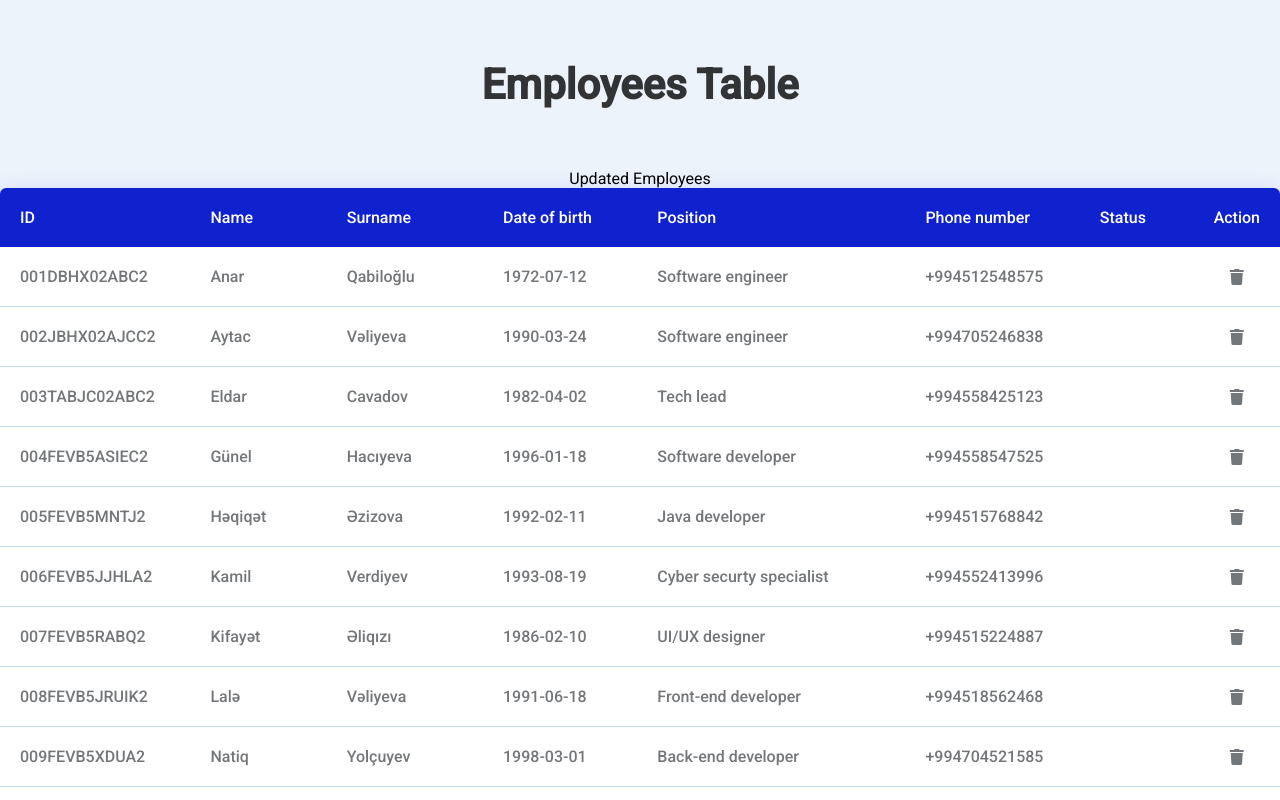
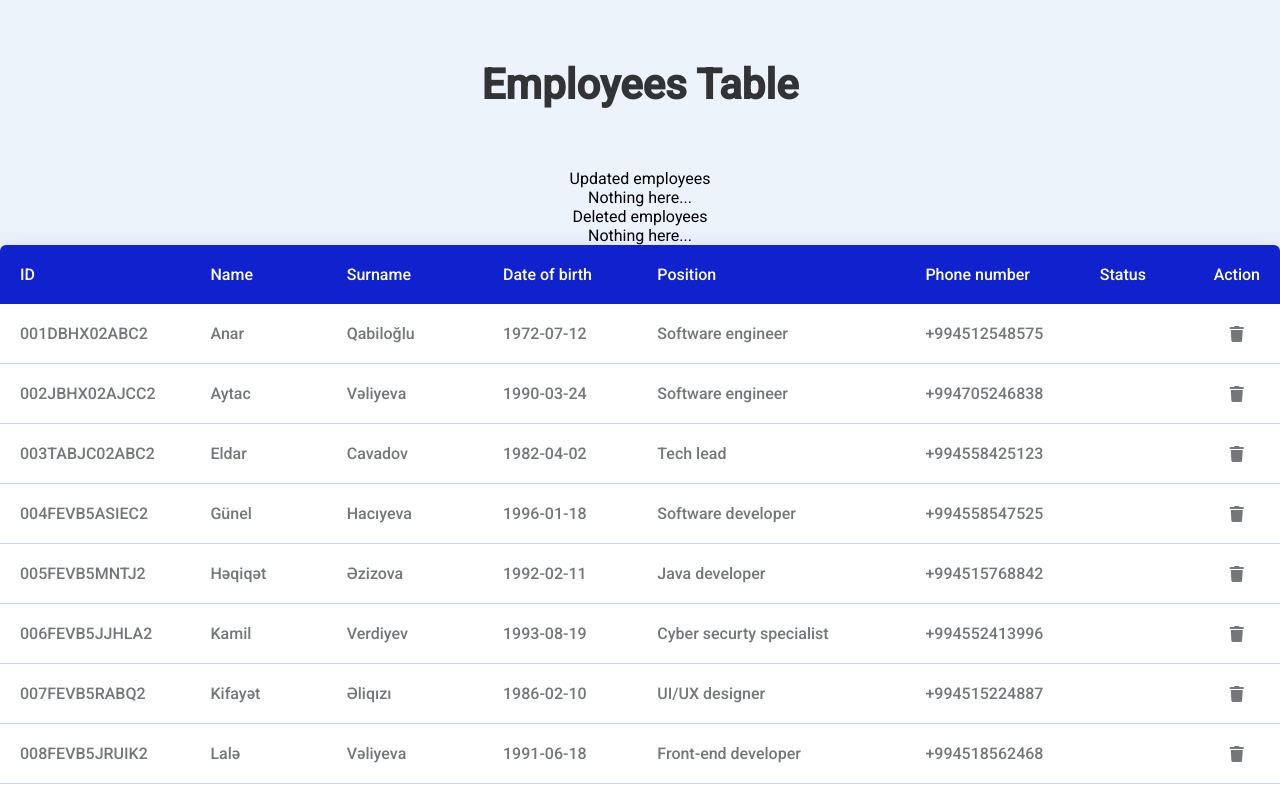
Before and after one commit to sabina929/React-editable-table, a React (Create React App) app: page / in a window 1280 px wide. Shown: the top 800 px of the page. Built offline with nearby package versions, Linux system fonts and the light colour scheme.

Commit message:
get list of updated employees

```diff
--- a/package.json
+++ b/package.json
@@ -8,6 +8,7 @@
     "@testing-library/user-event": "^12.8.3",
     "react": "^17.0.2",
     "react-dom": "^17.0.2",
+    "react-router-dom": "^5.2.0",
     "react-scripts": "4.0.3",
     "web-vitals": "^1.1.1"
   },
--- a/src/App.js
+++ b/src/App.js
@@ -1,22 +1,25 @@
-import React, { useState, useEffect } from 'react';
+import React, { useState, useEffect, useCallback } from 'react';
 import data from './data';
 import './App.css';
 
 import EmpoleyeesDataModal from './EmployeesDataModal.js'
 import EditableTableCell from './EditableTableCell'
+import UpdatedEmployeesList from './UpdatedEmployeesList'
+import DeletedEmployeesList from './DeletedEmployeesList'
 
 
 function App() {
   // let copyOfData = data.slice()
-  let copyOfData = [...data]
+  // let copyOfData = [...data]
+  let copyOfData = JSON.parse(JSON.stringify(data))
   const [employees, setEmployees] = useState([...copyOfData])
+  // const [initalEmployees, setInitalEmployees] = useState([])
+  const [updatedEmployees, setUpdatedEmployees] = useState([])
   const [deletedEmployees, setDeletedEmployees] = useState([])
   const [isModalOpened, setIsModalOpened] = useState(false)
 
   const deleteEmployee = (inputId) =>{
     let tempEmployees = [...employees];
-    // const deletedEmployee = employees.find(employee=> employee.inputId ===inputId)
-
 
     const mappedEmployees = tempEmployees.map(employee => {
       if(employee.inputId === inputId){
@@ -29,7 +32,7 @@ function App() {
       }
       return employee
     })
-    const filteredEmployees = mappedEmployees.filter(employee=> employee.isDeleted !==true)
+    const filteredEmployees = mappedEmployees.filter(employee=> employee.isDeleted === true)
 
     setDeletedEmployees(filteredEmployees)
     // console.log(mappedEmployees)
@@ -56,33 +59,55 @@ function App() {
     };
     let copyOfEmployeesArr = employees.slice();
 
-    let newEmployees = copyOfEmployeesArr.map(employee=> {
+
+    // setInitalEmployees(copyOfEmployeesArr)
+
+    let editedEmployees = copyOfEmployeesArr.map(employee=> {
       for (let key in employee) {
           if (key === item.name && employee.inputId === item.id) {
             employee[key] = item.value;
-
           }
       }
       return employee;
     });
-    setEmployees(newEmployees);
-    // console.log(employees);
+    setEmployees(editedEmployees);
+
   };
 
 
+
+  useEffect(() => {
+    let copyOfDataArr = JSON.parse(JSON.stringify(data))
+    let copyOfEmployeesArr = employees.slice();
+
+    const comparedEmloyeesArr = copyOfEmployeesArr.filter(employeeObj=>{
+      return !copyOfDataArr.some(copyEmployeeObj=>{
+        //  return isEqual(copyEmployeeObj,employeeObj)
+        return copyEmployeeObj.id === employeeObj.id && copyEmployeeObj.name === employeeObj.name  && copyEmployeeObj.surname === employeeObj.surname && copyEmployeeObj.dateOfBirth === employeeObj.dateOfBirth && copyEmployeeObj.position === employeeObj.position && copyEmployeeObj.phoneNumber === employeeObj.phoneNumber
+      });
+    });
+    setUpdatedEmployees(comparedEmloyeesArr)
+
+  },[employees])
+
+
+  useEffect(() => {
+    console.log(updatedEmployees)
+  }, [updatedEmployees])
+
+
   // useEffect(() => {
-  //   console.log(data)
-  // })
-  useEffect(() => {
-    console.log(deletedEmployees)
-  },[deletedEmployees])
+  //   console.log(deletedEmployees)
+  // },[deletedEmployees])
   return (
     <main>
       <section className="container">
         <h1>Employees Table</h1>
         <article>
-          <div>Updated Employees</div>
-          {/* <div deletedEmployees={deletedEmployees}>Deleted Employees</div> */}
+          {/* <div>Updated Employees</div> */}
+          {/* <div>Deleted Employees</div> */}
+          <UpdatedEmployeesList employees={updatedEmployees}/>
+          <DeletedEmployeesList deletedEmployees={deletedEmployees}/>
         </article>
 
         <article className="table-container">
--- /dev/null
+++ b/src/DeletedEmployeesList.js
@@ -0,0 +1,27 @@
+import React from 'react'
+
+const DeletedEmployeesList = ({deletedEmployees}) => {
+    return (
+        <section className='deleted-list-container'>
+            <p>Deleted employees</p>
+          {
+             deletedEmployees.length === 0 ? 'Nothing here...' :  deletedEmployees.map(deletedEmployee =>{
+                const {id, name, surname, dateOfBirth, position, phoneNumber, inputId} = deletedEmployee
+                  return (
+                      <div key={inputId}>
+                          <h2>{name} {surname}</h2>
+                          <h3>{position}</h3>
+                          <div>
+                              <p>id: {id}</p>
+                              <p>dateOfBirth: {dateOfBirth}</p>
+                              <p>phoneNumber: {phoneNumber}</p>
+                          </div>
+                      </div>
+                  )
+              })
+          }
+        </section>
+    )
+}
+
+export default DeletedEmployeesList
--- a/src/EditableTableCell.js
+++ b/src/EditableTableCell.js
@@ -1,6 +1,6 @@
 import React from 'react'
 
-const EditableTableCell = ({cellAttrs, handleEmployeeTableCell}) => {
+const EditableTableCell = ({cellAttrs, handleEmployeeTableCell, }) => {
     return (
         <td>
         <input type='text' name={cellAttrs.type} id={cellAttrs.id} value={cellAttrs.value} rowid={cellAttrs.rowid} onChange={handleEmployeeTableCell}/>
--- /dev/null
+++ b/src/UpdatedEmployeesList.js
@@ -0,0 +1,38 @@
+import React, { useState, useEffect, useCallback } from 'react';
+
+const UpdatedEmployeesList = ({employees}) => {
+    const [updatedEmployees, setUpdatedEmployees] = useState([])
+
+    const getNotDeletedEmployees = useCallback( () => {
+      const notDeletedEmployees = employees.filter(updatedEmployee=> updatedEmployee.isDeleted !== true)
+        setUpdatedEmployees(notDeletedEmployees)
+    }, [employees])
+
+    useEffect(() => {
+        getNotDeletedEmployees()
+    }, [employees, getNotDeletedEmployees])
+
+    return (
+        <section className='updated-list-container'>
+            <p>Updated employees</p>
+          {
+             updatedEmployees.length === 0 ? 'Nothing here...' : updatedEmployees.map(updatedEmployee =>{
+                const {id, name, surname, dateOfBirth, position, phoneNumber, inputId} = updatedEmployee
+                  return (
+                      <div key={inputId}>
+                          <h2>{name} {surname}</h2>
+                          <h3>{position}</h3>
+                          <div>
+                              <p>id: {id}</p>
+                              <p>dateOfBirth: {dateOfBirth}</p>
+                              <p>phoneNumber: {phoneNumber}</p>
+                          </div>
+                      </div>
+                  )
+              })
+          }
+        </section>
+    )
+}
+
+export default UpdatedEmployeesList
--- a/src/data.js
+++ b/src/data.js
@@ -7,6 +7,7 @@ const employeesData = [
       position: 'Software engineer',
       phoneNumber: '+994512548575',
       isDeleted: false,
+      isUpdated: false,
       inputId: '001DBHX02ABC2'
     },
     {
@@ -17,6 +18,7 @@ const employeesData = [
         position: 'Software engineer',
         phoneNumber: '+994705246838',
         isDeleted: false,
+        isUpdated: false,
         inputId: '002JBHX02AJCC2'
     },
     {
@@ -27,6 +29,7 @@ const employeesData = [
         position: 'Tech lead',
         phoneNumber: '+994558425123',
         isDeleted: false,
+        isUpdated: false,
         inputId: '003TABJC02ABC2'
     },
     {
@@ -37,6 +40,7 @@ const employeesData = [
         position: 'Software developer',
         phoneNumber: '+994558547525',
         isDeleted: false,
+        isUpdated: false,
         inputId: '004FEVB5ASIEC2'
     },
     {
@@ -47,6 +51,7 @@ const employeesData = [
         position: 'Java developer',
         phoneNumber: '+994515768842',
         isDeleted: false,
+        isUpdated: false,
         inputId: '005FEVB5MNTJ2'
     },
     {
@@ -57,6 +62,7 @@ const employeesData = [
         position: 'Cyber securty specialist',
         phoneNumber: '+994552413996',
         isDeleted: false,
+        isUpdated: false,
         inputId: '006FEVB5JJHLA2'
     },
     {
@@ -67,6 +73,7 @@ const employeesData = [
         position: 'UI/UX designer',
         phoneNumber: '+994515224887',
         isDeleted: false,
+        isUpdated: false,
         inputId: '007FEVB5RABQ2'
     },
     {
@@ -77,6 +84,7 @@ const employeesData = [
         position: 'Front-end developer',
         phoneNumber: '+994518562468',
         isDeleted: false,
+        isUpdated: false,
         inputId: '008FEVB5JRUIK2'
     },
     {
@@ -87,6 +95,7 @@ const employeesData = [
       position: 'Back-end developer',
       phoneNumber: '+994704521585',
       isDeleted: false,
+      isUpdated: false,
       inputId: '009FEVB5XDUA2'
     },
     {
@@ -97,6 +106,7 @@ const employeesData = [
       position: 'Data analyst',
       phoneNumber: '+994507428682',
       isDeleted: false,
+      isUpdated: false,
       inputId: '0010DEVB5GTYI2'
     }
   ];
```
Also changed, not shown: 1 other file (tests, documents, lock files or other folders).
